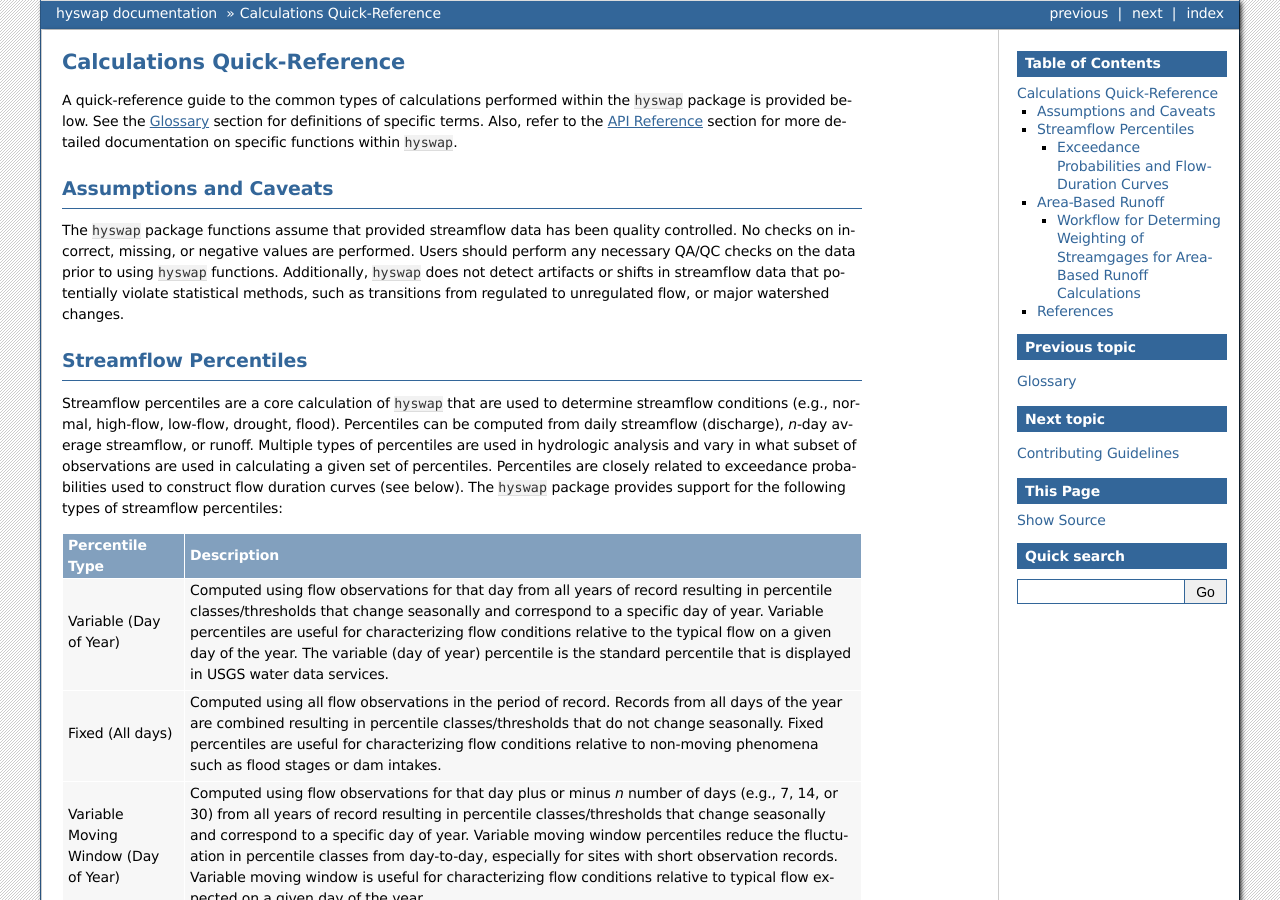
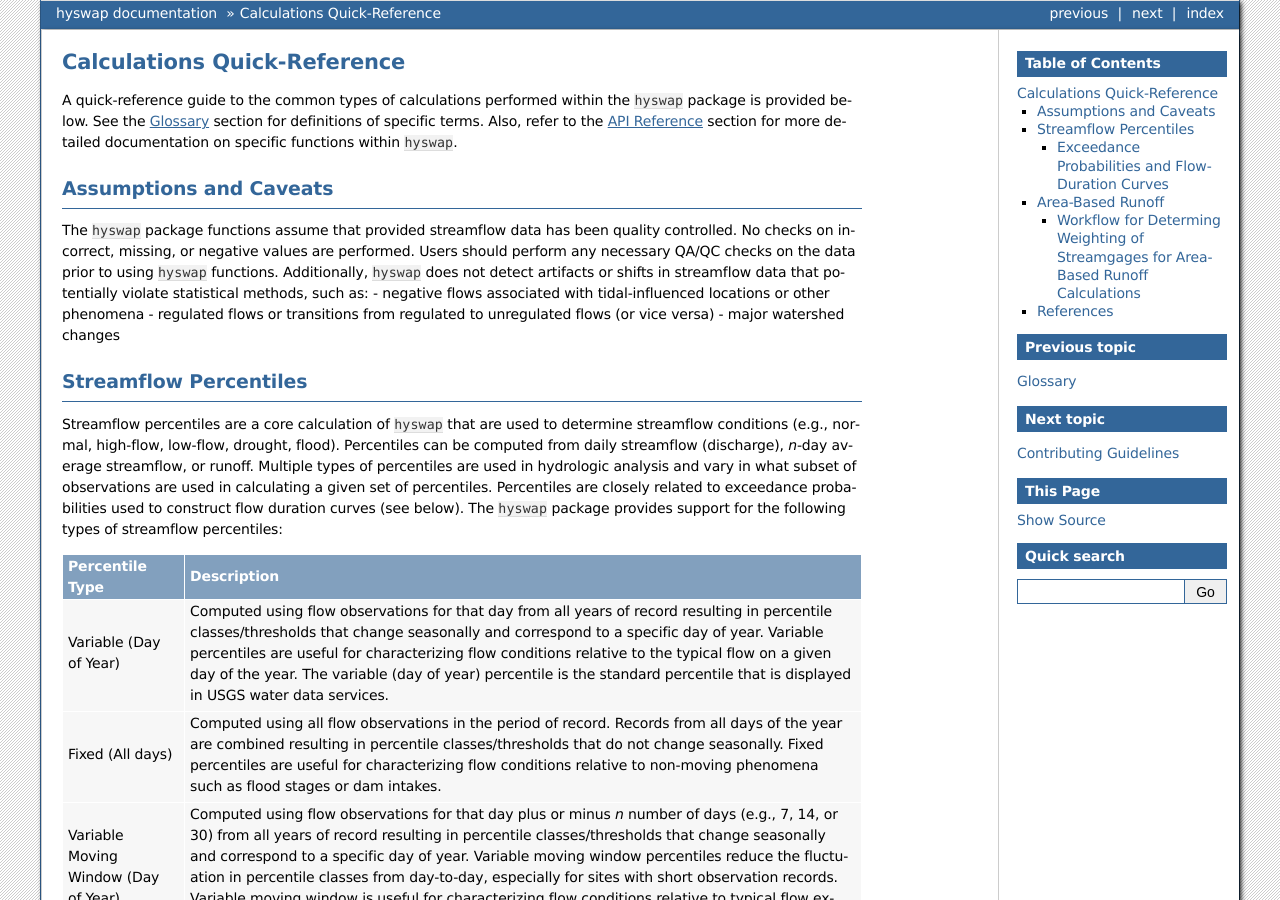
Before and after one commit to DOI-USGS/hyswap, a Sphinx documentation site: the page built from docs/source/meta/calculations.rst, in a window 1280 px wide and 900 px high. Built offline with Sphinx 7.4.7, drawn with Linux system fonts in a browser that asks for light colours.

Commit message:
update assumptions in docs

```diff
--- a/docs/source/meta/calculations.rst
+++ b/docs/source/meta/calculations.rst
@@ -5,7 +5,10 @@ A quick-reference guide to the common types of calculations performed within the
 
 Assumptions and Caveats
 -----------------------
-The ``hyswap`` package functions assume that provided streamflow data has been quality controlled. No checks on incorrect, missing, or negative values are performed. Users should perform any necessary QA/QC checks on the data prior to using ``hyswap`` functions. Additionally, ``hyswap`` does not detect artifacts or shifts in streamflow data that potentially violate statistical methods, such as transitions from regulated to unregulated flow, or major watershed changes.
+The ``hyswap`` package functions assume that provided streamflow data has been quality controlled. No checks on incorrect, missing, or negative values are performed. Users should perform any necessary QA/QC checks on the data prior to using ``hyswap`` functions. Additionally, ``hyswap`` does not detect artifacts or shifts in streamflow data that potentially violate statistical methods, such as:
+- negative flows associated with tidal-influenced locations or other phenomena
+- regulated flows or transitions from regulated to unregulated flows (or vice versa)
+- major watershed changes
 
 
 Streamflow Percentiles
```
